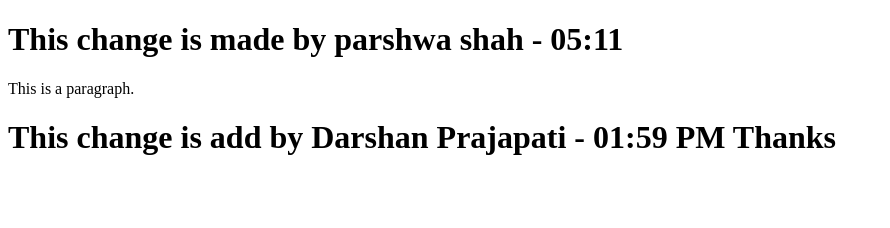
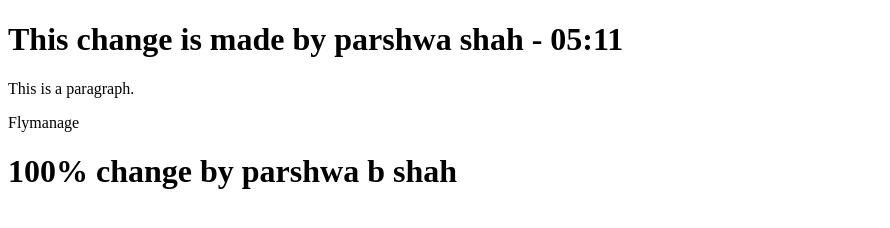
Before and after one commit to tatva177/learning, a plain HTML site: page index.html in a window 1280 px wide. Shown: the whole page, without its empty margins (0-890 px from the left). Drawn offline with Linux system fonts and the light colour scheme.

Commit message:
100% change

```diff
--- a/index.html
+++ b/index.html
@@ -7,8 +7,8 @@
 
 <h1>This change is made by parshwa shah - 05:11</h1>
 <p>This is a paragraph.</p>
-
-<h1>This change is add by Darshan Prajapati - 01:59  PM Thanks</h1>
+<p>Flymanage</p>
+<h1>100% change by parshwa b shah</h1>
 
 </body>
 </html>
```
